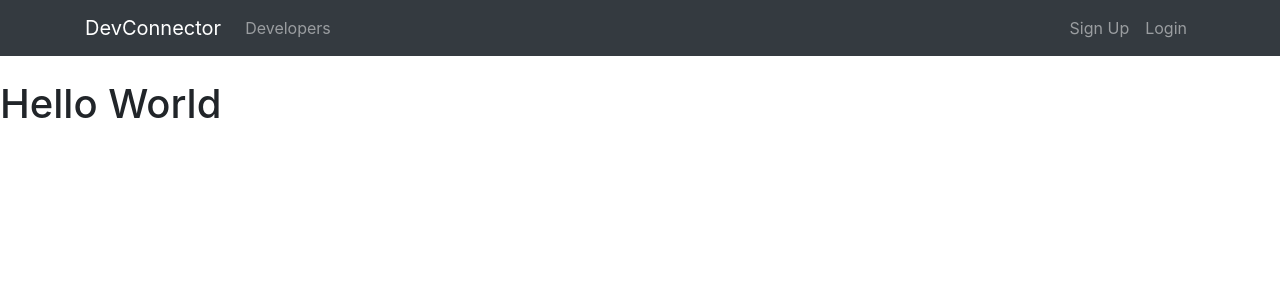
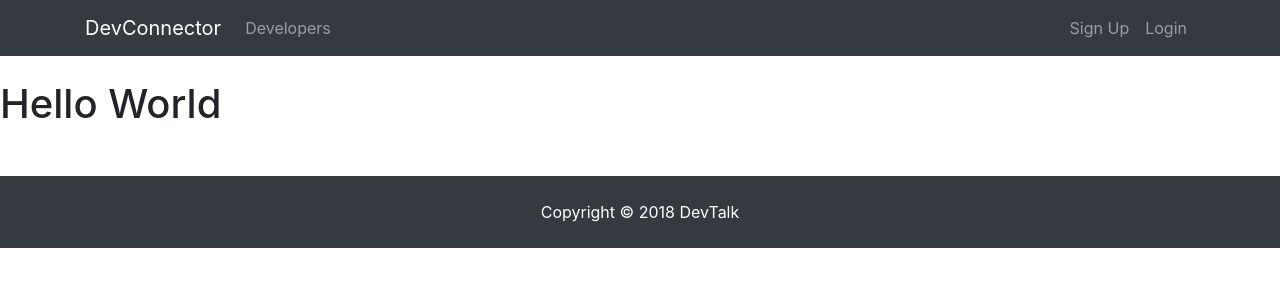
Before and after one commit to paulvvo/devtalkclient, a React (Create React App) app: page /register in a window 1280 px wide. Shown: the top 300 px of the page. Built offline with nearby package versions, Linux system fonts and the light colour scheme.

Commit message:
finished with footer component

```diff
--- a/src/App.js
+++ b/src/App.js
@@ -4,6 +4,8 @@
 //Components
 import Landing from "./components/layout/Landing";
 import Navbar from "./components/layout/Navbar";
+import Footer from "./components/layout/Footer";
+
 
 class App extends Component {
   render() {
@@ -11,7 +13,7 @@
       <div className="App">
 				<Navbar/>
 				<h1>Hello World</h1>
-
+				<Footer/>
       </div>
     );
   }
--- a/src/components/layout/Footer.js
+++ b/src/components/layout/Footer.js
@@ -0,0 +1,11 @@
+import React from "react";
+
+const Footer = () =>{
+	return(
+		<footer className="bg-dark text-white mt-5 p-4 text-center">
+			Copyright &copy; {new Date().getFullYear()} DevTalk
+		</footer>
+	)
+}
+
+export default Footer;
```
